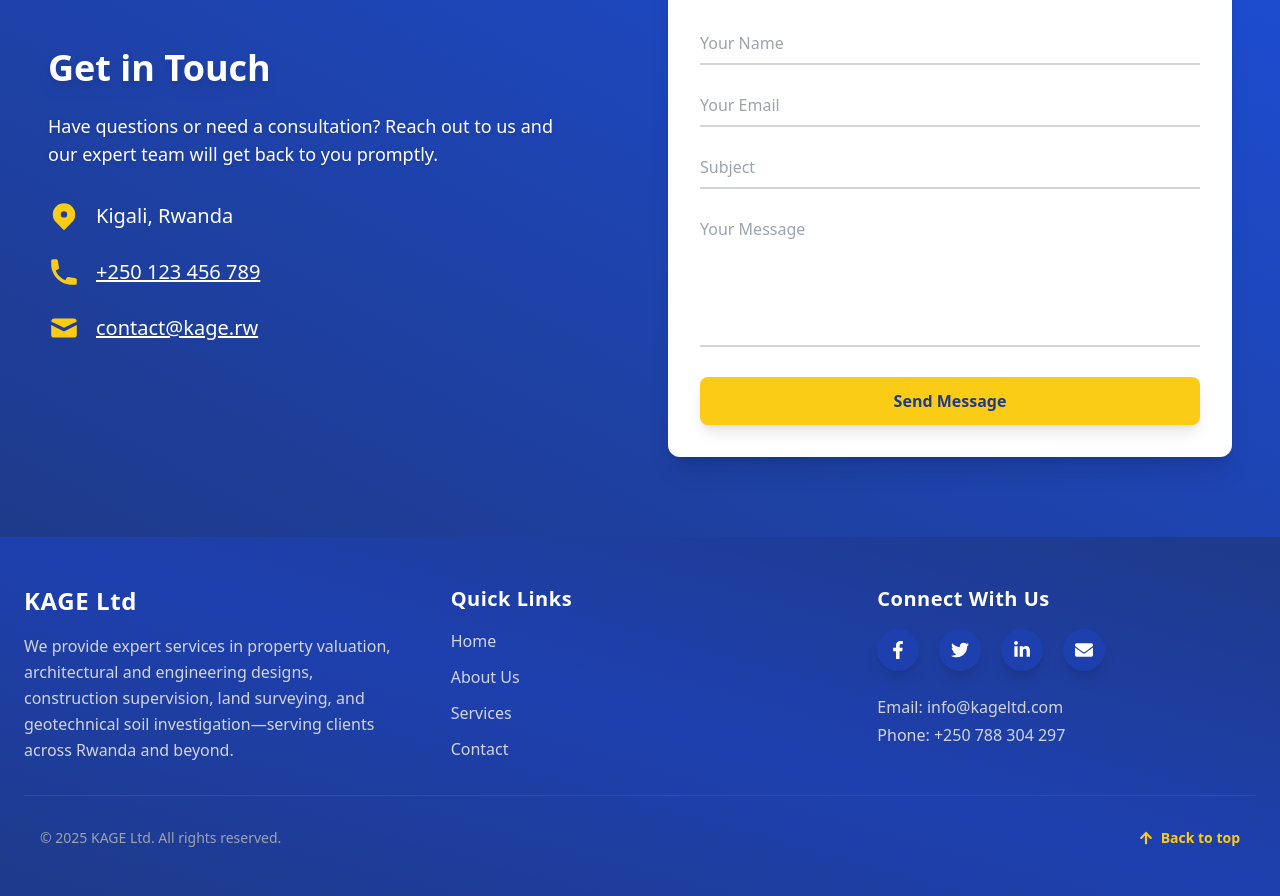
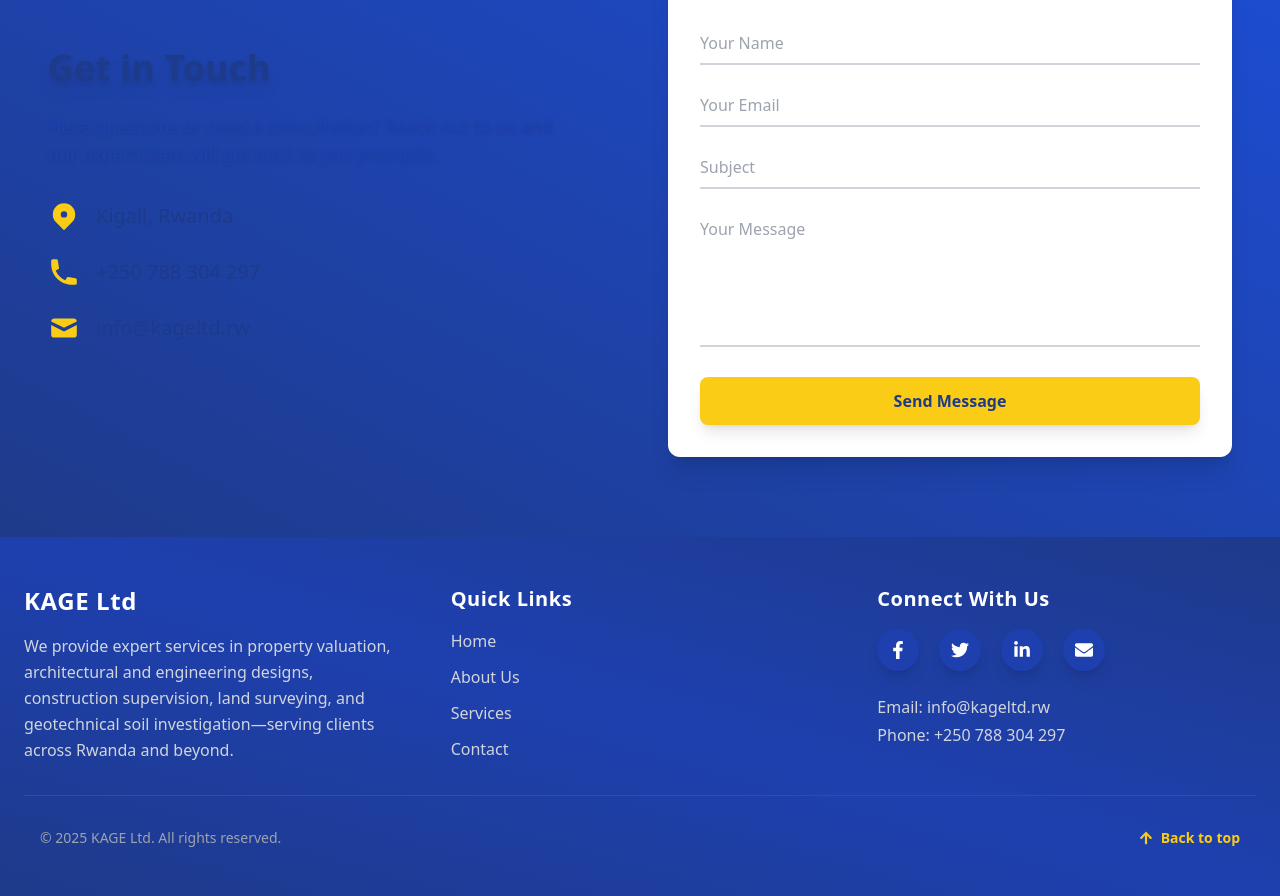
Before and after one commit to OliQuavious/kage-ltd-website, a React (Create React App) app: page /services in a window 1280 px wide. Shown: the part 1429-2325 px from the top of the page. Built offline with nearby package versions, Linux system fonts and the light colour scheme.

Commit message:
Updated services,both  contacts, Footer and

```diff
--- a/src/components/Contact.jsx
+++ b/src/components/Contact.jsx
@@ -32,11 +32,11 @@
       label: "Email",
       value: (
         <a
-          href="mailto:info@kageltd.com"
+          href="mailto:info@kageltd.rw"
           className="text-white transition-colors duration-300 hover:text-white/90 focus:outline-none focus:ring-2 focus:ring-white rounded"
-          aria-label="Email info@kageltd.com"
+          aria-label="Email info@kageltd.rw"
         >
-          info@kageltd.com
+          info@kageltd.rw
         </a>
       ),
       color: "text-white",
@@ -74,7 +74,7 @@
     {
       icon: FaMapMarkerAlt,
       label: "Location",
-      value: <span>Kigali, Rwanda</span>,
+      value: <span> KG 596 St, Kacyiru, Rwanda</span>,
       color: "text-white",
     },
   ];
--- a/src/components/Footer.jsx
+++ b/src/components/Footer.jsx
@@ -65,7 +65,7 @@
               label: "LinkedIn",
             }, {
               icon: FaEnvelope,
-              href: "mailto:info@kageltd.com",
+              href: "mailto:info@kageltd.rw",
               label: "Email",
             }].map(({ icon: Icon, href, label }) => (
               <a
@@ -78,7 +78,7 @@
               </a>
             ))}
           </div>
-          <p className="text-gray-300 mb-1 font-medium">Email: <a href="mailto:info@kageltd.com" className="hover:text-yellow-400 transition">info@kageltd.com</a></p>
+          <p className="text-gray-300 mb-1 font-medium">Email: <a href="mailto:info@kageltd.rw" className="hover:text-yellow-400 transition">info@kageltd.rw</a></p>
           <p className="text-gray-300 font-medium">Phone: <a href="tel:+250788304297" className="hover:text-yellow-400 transition">+250 788 304 297</a></p>
         </div>
       </div>
--- a/src/pages/Contact.jsx
+++ b/src/pages/Contact.jsx
@@ -180,10 +180,10 @@
     <div className="flex items-center gap-4 justify-center md:justify-start group transition-all duration-300">
       <FiMail size={28} className="text-blue-700 group-hover:scale-110 transition-transform duration-300" />
       <a
-        href="mailto:info@kageltd.com"
+        href="mailto:info@kageltd.rw"
         className="text-lg font-medium text-blue-900 group-hover:text-blue-600 transition-colors duration-300 focus:outline-none focus:ring-2 focus:ring-blue-500 rounded"
       >
-        info@kageltd.com
+        info@kageltd.rw
       </a>
     </div>
 
--- a/src/pages/Services.jsx
+++ b/src/pages/Services.jsx
@@ -310,30 +310,47 @@
         <div className="max-w-7xl mx-auto grid grid-cols-1 md:grid-cols-2 gap-14 items-center text-white">
           {/* Contact Info */}
 <div>
-            <h2 className="text-4xl font-extrabold mb-6 drop-shadow-lg">Get in Touch</h2>
-            <p className="mb-8 text-lg max-w-lg drop-shadow">
+  <h2 className="text-4xl font-extrabold mb-6 drop-shadow-lg text-blue-900">
+    Get in Touch
+  </h2>
+
+  <p className="mb-8 text-lg max-w-lg text-blue-800 drop-shadow">
     Have questions or need a consultation? Reach out to us and our expert team will get back to you promptly.
   </p>
 
-            <ul className="space-y-6 text-xl">
-              <li className="flex items-center gap-4 hover:text-yellow-400 transition">
-                <HiLocationMarker className="w-8 h-8 text-yellow-400 flex-shrink-0" />
-                <span>Kigali, Rwanda</span>
+  <ul className="space-y-6 text-xl text-blue-900">
+    {/* Location */}
+    <li className="flex items-center gap-4 group transition-all duration-300">
+      <HiLocationMarker className="w-8 h-8 text-yellow-400 group-hover:scale-110 transition-transform duration-300" />
+      <span className="group-hover:text-yellow-500 transition-colors duration-300">
+        Kigali, Rwanda
+      </span>
     </li>
-              <li className="flex items-center gap-4 hover:text-yellow-400 transition">
-                <HiPhone className="w-8 h-8 text-yellow-400 flex-shrink-0" />
-                <a href="tel:+250123456789" className="underline">
-                  +250 123 456 789
+
+    {/* Phone */}
+    <li className="flex items-center gap-4 group transition-all duration-300">
+      <HiPhone className="w-8 h-8 text-yellow-400 group-hover:scale-110 transition-transform duration-300" />
+      <a
+        href="tel:+250788304297"
+        className="group-hover:text-yellow-500 transition-colors duration-300 focus:outline-none focus:ring-2 focus:ring-yellow-400 rounded"
+      >
+        +250 788 304 297
       </a>
     </li>
-              <li className="flex items-center gap-4 hover:text-yellow-400 transition">
-                <HiMail className="w-8 h-8 text-yellow-400 flex-shrink-0" />
-                <a href="mailto:contact@kage.rw" className="underline">
-                  contact@kage.rw
+
+    {/* Email */}
+    <li className="flex items-center gap-4 group transition-all duration-300">
+      <HiMail className="w-8 h-8 text-yellow-400 group-hover:scale-110 transition-transform duration-300" />
+      <a
+        href="mailto:info@kageltd.rw"
+        className="group-hover:text-yellow-500 transition-colors duration-300 focus:outline-none focus:ring-2 focus:ring-yellow-400 rounded"
+      >
+        info@kageltd.rw
       </a>
     </li>
   </ul>
 </div>
+
 
           {/* Contact Form */}
           <form
```
Lines whose indentation alone changed are shown as unchanged.
